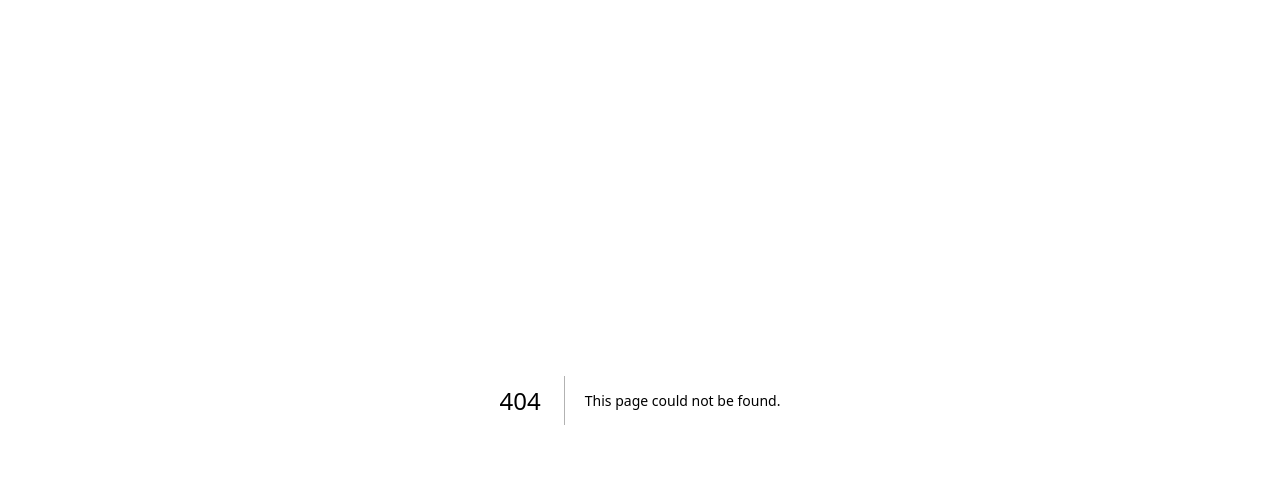
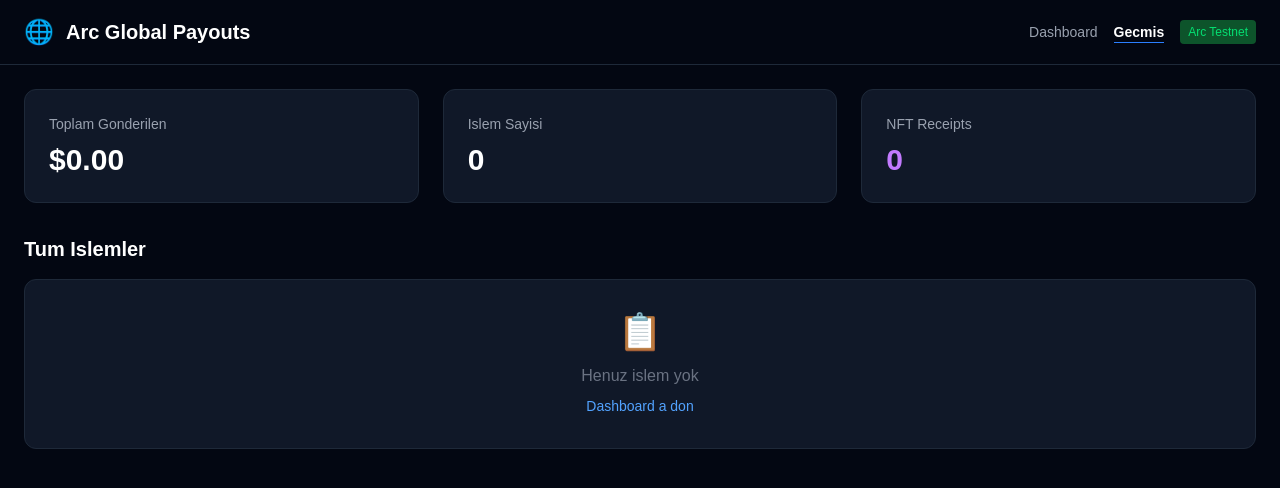
Before and after one commit to GoGoSns/arc-payouts, a Next.js app: page /history in a window 1280 px wide. Before the commit this address had no page. Shown: the top 488 px of the page. Built offline with nearby package versions, Linux system fonts and the light colour scheme.

Commit message:
add transaction history page

```diff
--- /dev/null
+++ b/src/app/history/page.tsx
@@ -0,0 +1,101 @@
+'use client'
+
+import { useState, useEffect } from 'react'
+import Link from 'next/link'
+
+interface Transaction {
+  id: string
+  name: string
+  address: string
+  amount: string
+  txHash: string
+  timestamp: string
+  nftMinted: boolean
+}
+
+export default function HistoryPage() {
+  const [transactions, setTransactions] = useState<Transaction[]>([])
+
+  useEffect(() => {
+    const stored = localStorage.getItem('arc_transactions')
+    if (stored) setTransactions(JSON.parse(stored))
+  }, [])
+
+  const totalPaid = transactions.reduce((sum, t) => sum + parseFloat(t.amount || '0'), 0)
+
+  return (
+    <div className="min-h-screen bg-gray-950 text-white">
+      <nav className="border-b border-gray-800 px-6 py-4 flex justify-between items-center">
+        <div className="flex items-center gap-3">
+          <span className="text-2xl">🌐</span>
+          <h1 className="text-xl font-bold">Arc Global Payouts</h1>
+        </div>
+        <div className="flex items-center gap-4">
+          <Link href="/" className="text-gray-400 hover:text-white text-sm">Dashboard</Link>
+          <Link href="/history" className="text-white text-sm font-bold border-b border-blue-500">Gecmis</Link>
+          <span className="text-xs bg-green-900 text-green-400 px-2 py-1 rounded">Arc Testnet</span>
+        </div>
+      </nav>
+
+      <div className="p-6">
+        <div className="grid grid-cols-1 md:grid-cols-3 gap-6 mb-8">
+          <div className="bg-gray-900 rounded-xl p-6 border border-gray-800">
+            <p className="text-gray-400 text-sm">Toplam Gonderilen</p>
+            <p className="text-3xl font-bold mt-2">${totalPaid.toFixed(2)}</p>
+          </div>
+          <div className="bg-gray-900 rounded-xl p-6 border border-gray-800">
+            <p className="text-gray-400 text-sm">Islem Sayisi</p>
+            <p className="text-3xl font-bold mt-2">{transactions.length}</p>
+          </div>
+          <div className="bg-gray-900 rounded-xl p-6 border border-gray-800">
+            <p className="text-gray-400 text-sm">NFT Receipts</p>
+            <p className="text-3xl font-bold mt-2 text-purple-400">{transactions.filter(t => t.nftMinted).length}</p>
+          </div>
+        </div>
+
+        <h2 className="text-xl font-bold mb-4">Tum Islemler</h2>
+
+        <div className="bg-gray-900 rounded-xl border border-gray-800 overflow-hidden">
+          {transactions.length === 0 ? (
+            <div className="p-8 text-center text-gray-500">
+              <div className="text-4xl mb-3">📋</div>
+              <p>Henuz islem yok</p>
+              <Link href="/" className="text-blue-400 text-sm mt-2 block hover:underline">
+                Dashboard a don
+              </Link>
+            </div>
+          ) : (
+            <table className="w-full">
+              <thead className="border-b border-gray-800">
+                <tr>
+                  <th className="text-left p-4 text-gray-400">Alici</th>
+                  <th className="text-left p-4 text-gray-400">Adres</th>
+                  <th className="text-left p-4 text-gray-400">Miktar</th>
+                  <th className="text-left p-4 text-gray-400">Tarih</th>
+                  <th className="text-left p-4 text-gray-400">NFT</th>
+                  <th className="text-left p-4 text-gray-400">Tx</th>
+                </tr>
+              </thead>
+              <tbody>
+                {transactions.map(t => (
+                  <tr key={t.id} className="border-b border-gray-800 hover:bg-gray-800/50">
+                    <td className="p-4 font-medium">{t.name}</td>
+                    <td className="p-4 text-gray-400 font-mono text-sm">{t.address.slice(0,6)}...{t.address.slice(-4)}</td>
+                    <td className="p-4 font-bold text-green-400">{t.amount} USDC</td>
+                    <td className="p-4 text-gray-400 text-sm">{new Date(t.timestamp).toLocaleDateString('tr-TR')}</td>
+                    <td className="p-4">{t.nftMinted ? <span className="text-purple-400">🎨 Minted</span> : <span className="text-gray-600">—</span>}</td>
+                    <td className="p-4">
+                      <a href={`https://testnet.arcscan.app/tx/${t.txHash}`} target="_blank" rel="noopener noreferrer" className="text-blue-400 text-sm hover:underline">
+                        Explorer
+                      </a>
+                    </td>
+                  </tr>
+                ))}
+              </tbody>
+            </table>
+          )}
+        </div>
+      </div>
+    </div>
+  )
+}
--- a/src/app/page.tsx
+++ b/src/app/page.tsx
@@ -1,6 +1,7 @@
 'use client'
 
 import { useState, useRef } from 'react'
+import Link from 'next/link'
 import Papa from 'papaparse'
 
 interface Recipient {
@@ -60,6 +61,21 @@ export default function Home() {
     })
   }
 
+  const saveToHistory = (recipient: Recipient, txHash: string) => {
+    const stored = localStorage.getItem('arc_transactions')
+    const existing = stored ? JSON.parse(stored) : []
+    const newTx = {
+      id: Math.random().toString(36).slice(2),
+      name: recipient.name,
+      address: recipient.address,
+      amount: recipient.amount,
+      txHash,
+      timestamp: new Date().toISOString(),
+      nftMinted: true
+    }
+    localStorage.setItem('arc_transactions', JSON.stringify([newTx, ...existing]))
+  }
+
   const sendPayment = async (recipient: Recipient) => {
     const eth = (window as any).ethereum
     if (!eth) return
@@ -70,6 +86,7 @@ export default function Home() {
         method: 'eth_sendTransaction',
         params: [{ from: account, to: recipient.address, value: '0x' + amount.toString(16) }]
       })
+      saveToHistory(recipient, tx)
       setRecipients(prev => prev.map(r => r.id === recipient.id ? { ...r, status: 'paid', txHash: tx, nftMinted: true } : r))
       alert('Odeme basarili! 🎉')
     } catch (e: any) {
@@ -91,7 +108,7 @@ export default function Home() {
   }
 
   const downloadTemplate = () => {
-    const csv = 'name,address,amount\nAhmet Yilmaz,0x1234...abcd,100\nAyse Kaya,0x5678...efgh,50'
+    const csv = 'name,address,amount\nAhmet Yilmaz,0x1234567890123456789012345678901234567890,100\nAyse Kaya,0x0987654321098765432109876543210987654321,50'
     const blob = new Blob([csv], { type: 'text/csv' })
     const url = URL.createObjectURL(blob)
     const a = document.createElement('a')
@@ -126,6 +143,8 @@ export default function Home() {
           <h1 className="text-xl font-bold">Arc Global Payouts</h1>
         </div>
         <div className="flex items-center gap-4">
+          <Link href="/" className="text-white text-sm font-bold border-b border-blue-500">Dashboard</Link>
+          <Link href="/history" className="text-gray-400 hover:text-white text-sm">Gecmis</Link>
           <span className="text-xs bg-green-900 text-green-400 px-2 py-1 rounded">Arc Testnet</span>
           <span className="text-gray-400 text-sm">{account.slice(0,6)}...{account.slice(-4)}</span>
         </div>
```
